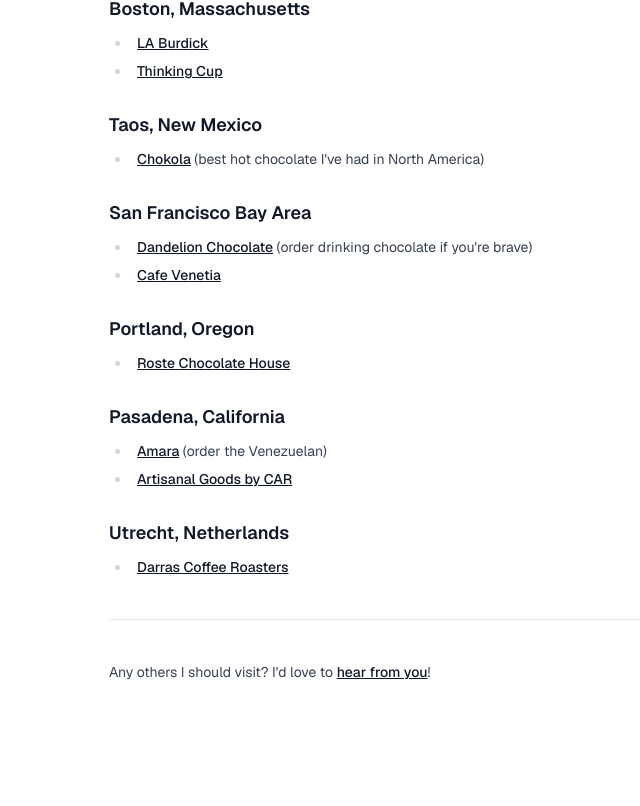
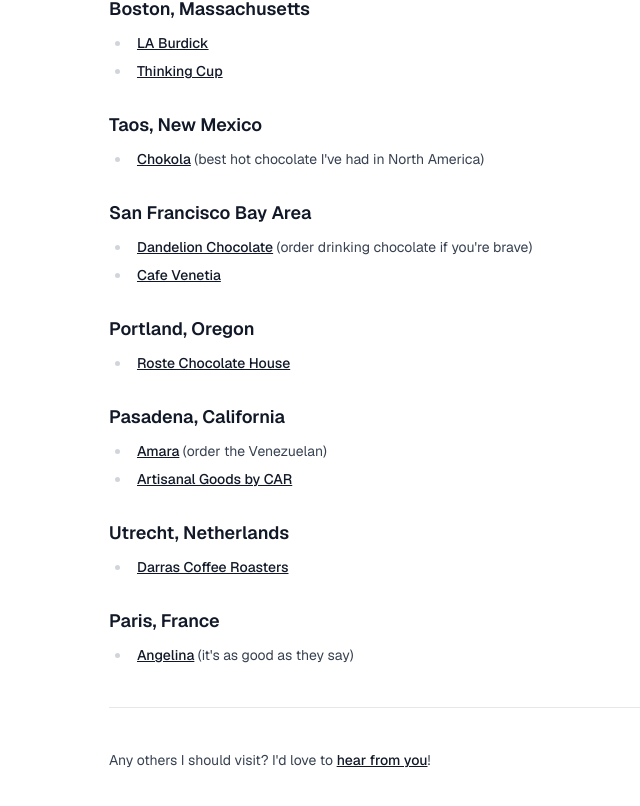
Before and after one commit to rhotter/rhotter.com, a Next.js app: page /posts/hot-chocolate in a window 1280 px wide. Shown: the part 613-1419 px from the top of the page, without its empty margins (219-859 px from the left). Before the commit the page ends 1361 px from the top, so only its background shows below. Built offline with nearby package versions, Linux system fonts and the light colour scheme.

Commit message:
Update page.mdx

```diff
--- a/app/posts/hot-chocolate/page.mdx
+++ b/app/posts/hot-chocolate/page.mdx
@@ -49,6 +49,8 @@
 ### Utrecht, Netherlands
 - [Darras Coffee Roasters](https://maps.app.goo.gl/rp2JmaKHu6cLE8py5)
 
+### Paris, France
+- [Angelina](https://maps.app.goo.gl/8HdyQbMX5infw1cB7) (it's as good as they say)
 ---
 
 Any others I should visit? I'd love to [hear from you](mailto:raphael.hotter@gmail.com)!
```
